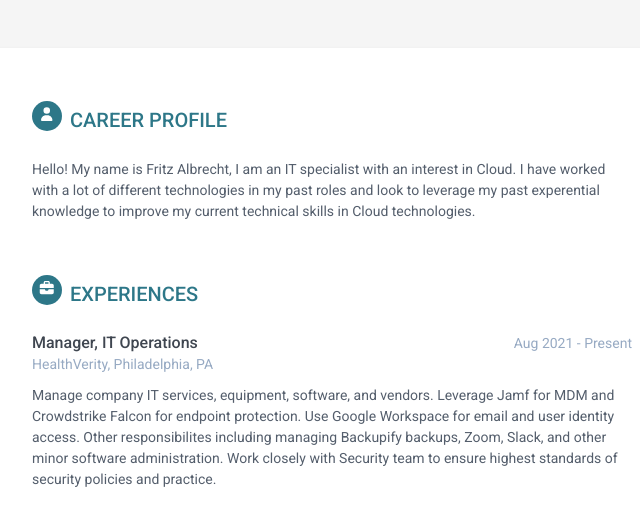
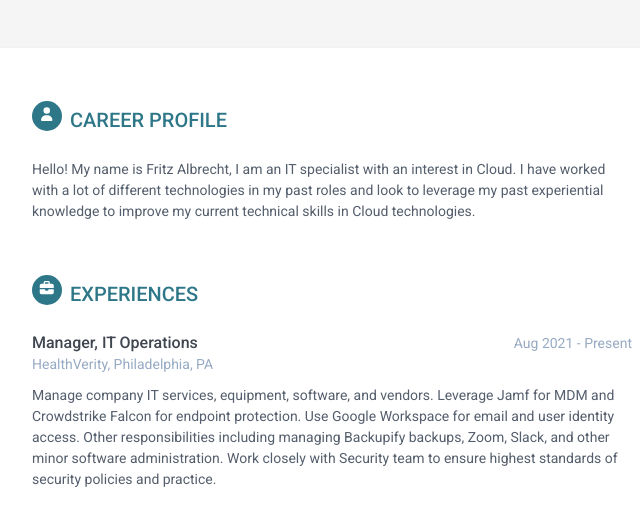
Before and after one commit to fritzalbrecht/cloud-resume, a plain HTML site: page index.html in a window 1280 px wide. Shown: the top 517 px of the page, 188-828 px from the left. Drawn offline with Linux system fonts and the light colour scheme; no server answers.

Commit message:
Fix typos

```diff
--- a/index.html
+++ b/index.html
@@ -71,7 +71,7 @@
             <section class="section summary-section">
                 <h2 class="section-title"><span class="icon-holder"><i class="fas fa-user"></i></span>Career Profile</h2>
                 <div class="summary">
-                    <p><span class="bold">Hello!</span> My name is Fritz Albrecht, I am an IT specialist with an interest in Cloud. I have worked with a lot of different technologies in my past roles and look to leverage my past experential knowledge to improve my current technical skills in Cloud technologies.</p>
+                    <p><span class="bold">Hello!</span> My name is Fritz Albrecht, I am an IT specialist with an interest in Cloud. I have worked with a lot of different technologies in my past roles and look to leverage my past experiential knowledge to improve my current technical skills in Cloud technologies.</p>
                 </div><!--//summary-->
             </section><!--//section-->
 
@@ -87,7 +87,7 @@
                         <div class="company">HealthVerity, Philadelphia, PA</div>
                     </div><!--//meta-->
                     <div class="details">
-                        <p>Manage company IT services, equipment, software, and vendors. Leverage Jamf for MDM and Crowdstrike Falcon for endpoint protection. Use Google Workspace for email and user identity access. Other responsibilites including managing Backupify backups, Zoom, Slack, and other minor software administration. Work closely with Security team to ensure highest standards of security policies and practice. </p>
+                        <p>Manage company IT services, equipment, software, and vendors. Leverage Jamf for MDM and Crowdstrike Falcon for endpoint protection. Use Google Workspace for email and user identity access. Other responsibilities including managing Backupify backups, Zoom, Slack, and other minor software administration. Work closely with Security team to ensure highest standards of security policies and practice. </p>
                     </div><!--//details-->
                 </div><!--//item-->
 
```
